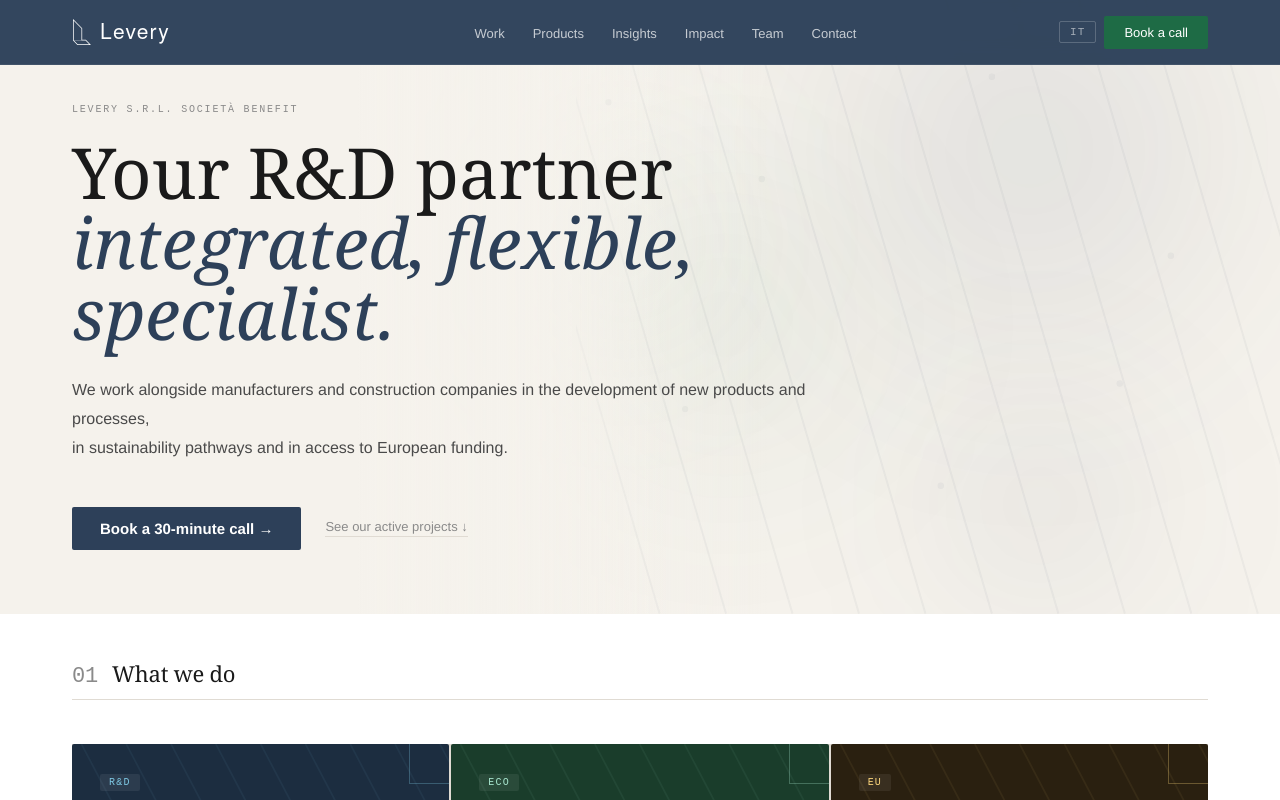
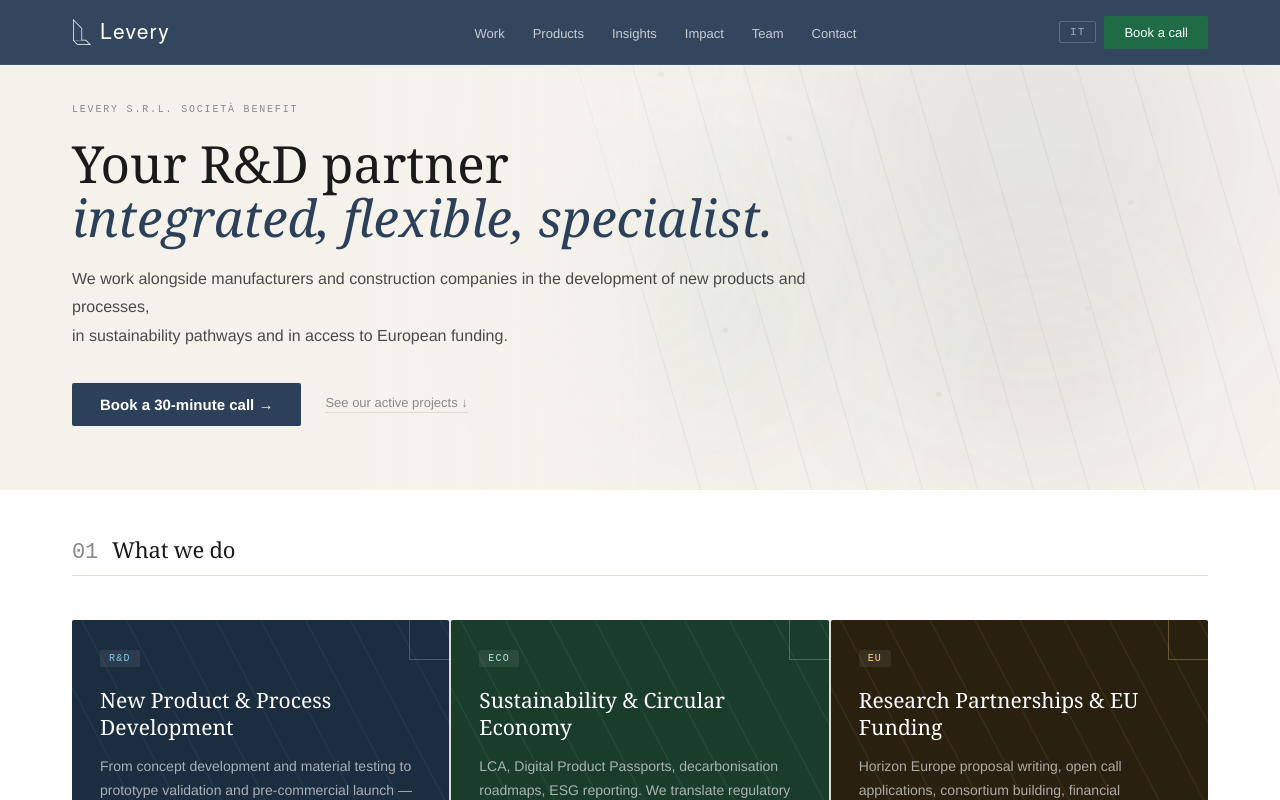
Before and after one commit to levery-srl/levery-website, a Next.js app: page / in a window 1280 px wide. Shown: the top 800 px of the page. Built offline with nearby package versions, Linux system fonts and the light colour scheme.

Commit message:
Hero more compact — reduce font, minHeight, subtitle margin

```diff
--- a/app/contact/page.jsx
+++ b/app/contact/page.jsx
@@ -106,7 +106,7 @@
 
 
       {/* HEADER */}
-      <div style={{background:`linear-gradient(145deg,${C.brand} 0%,#1A2D40 100%)`,padding:"120px 0 64px",position:"relative",overflow:"hidden"}}>
+      <div style={{background:`linear-gradient(145deg,#1C2D40 0%,${C.brand} 100%)`,padding:"clamp(140px,15vh,200px) 0 80px",position:"relative",overflow:"hidden"}}>
         <svg style={{position:"absolute",inset:0,width:"100%",height:"100%",opacity:0.06,pointerEvents:"none"}} viewBox="0 0 1200 280" preserveAspectRatio="xMidYMid slice">
           {Array.from({length:14},(_,i)=>(<line key={i} x1={i*95-40} y1="0" x2={i*95+160} y2="280" stroke="#7EC8E3" strokeWidth="1"/>))}
         </svg>
--- a/app/impact/page.jsx
+++ b/app/impact/page.jsx
@@ -134,7 +134,7 @@
 
 
       {/* HERO */}
-      <div style={{background:`linear-gradient(145deg,${C.brand} 0%,#1A2D40 100%)`,padding:"184px 0 64px",position:"relative",overflow:"hidden"}}>
+      <div style={{background:`linear-gradient(145deg,#1C2D40 0%,${C.brand} 100%)`,padding:"clamp(140px,15vh,200px) 0 80px",position:"relative",overflow:"hidden"}}>
         <svg style={{position:"absolute",inset:0,width:"100%",height:"100%",opacity:0.06,pointerEvents:"none"}} viewBox="0 0 1200 280" preserveAspectRatio="xMidYMid slice">
           {Array.from({length:14},(_,i)=>(<line key={i} x1={i*95-40} y1="0" x2={i*95+160} y2="280" stroke="#7EC8E3" strokeWidth="1"/>))}
         </svg>
@@ -265,4 +265,6 @@
       </footer>
     </div>
   );
-}
+}<svg style={{position:"absolute",inset:0,width:"100%",height:"100%",opacity:0.06,pointerEvents:"none"}} viewBox="0 0 1200 280" preserveAspectRatio="xMidYMid slice">
+          {Array.from({length:14},(_,i)=>(<line key={i} x1={i*95-40} y1="0" x2={i*95+160} y2="280" stroke="#7EC8E3" strokeWidth="1"/>))}
+        </svg>
--- a/app/insights/page.jsx
+++ b/app/insights/page.jsx
@@ -266,7 +266,7 @@
       </nav>
 
       {/* HEADER */}
-      <div style={{background:`linear-gradient(145deg,${C.brand} 0%,#1A2D40 100%)`,padding:"120px 0 64px",position:"relative",overflow:"hidden"}}>
+      <div style={{background:`linear-gradient(145deg,#1C2D40 0%,${C.brand} 100%)`,padding:"clamp(140px,15vh,200px) 0 80px",position:"relative",overflow:"hidden"}}>
         <svg style={{position:"absolute",inset:0,width:"100%",height:"100%",opacity:0.06,pointerEvents:"none"}} viewBox="0 0 1200 280" preserveAspectRatio="xMidYMid slice">
           {Array.from({length:14},(_,i)=>(<line key={i} x1={i*95-40} y1="0" x2={i*95+160} y2="280" stroke="#7EC8E3" strokeWidth="1"/>))}
         </svg>
--- a/app/page.jsx
+++ b/app/page.jsx
@@ -339,7 +339,7 @@
       </nav>
 
       {/* ── HERO ── */}
-      <section style={{ minHeight:"clamp(60vh,72vh,80vh)", display:"flex", alignItems:"center", background:C.sand, position:"relative", overflow:"hidden" }}>
+      <section style={{ minHeight:"clamp(50vh,60vh,68vh)", display:"flex", alignItems:"center", background:C.sand, position:"relative", overflow:"hidden" }}>
         <div style={{ position:"absolute", inset:0, zIndex:1 }} className="l-hero-right">
           <GradientMesh parallax={parallax}/>
         </div>
@@ -358,10 +358,10 @@
         <div style={{ maxWidth:1200, margin:"0 auto", padding:"clamp(96px, 13vh, 140px) 32px clamp(64px, 8vh, 100px)", width:"100%", position:"relative", zIndex:3 }}>
           <div style={{ maxWidth:780 }}>
             <span style={{ fontFamily:"monospace", fontSize:10, letterSpacing:"0.18em", color:C.inkLight, textTransform:"uppercase", marginBottom:22, display:"block" }}>{t.heroLabel}</span>
-            <h1 className="l-hero-h1" style={{ fontSize:"clamp(44px, 5.5vw, 82px)", fontWeight:400, color:C.ink, lineHeight:1.0, margin:"0 0 28px", fontFamily:"'Georgia','Times New Roman',serif" }}>
+            <h1 className="l-hero-h1" style={{ fontSize:"clamp(36px, 4vw, 62px)", fontWeight:400, color:C.ink, lineHeight:1.05, margin:"0 0 20px", fontFamily:"'Georgia','Times New Roman',serif" }}>
               {t.heroH1a}<br/><span style={{ fontStyle:"italic", color:C.brand }}>{t.heroH1b}</span>
             </h1>
-            <p style={{ fontSize:16, color:C.inkMid, lineHeight:1.8, margin:"0 0 44px", fontFamily:"'Helvetica Neue',Arial,sans-serif", fontWeight:300 }}>{lang==="it" ? <>Affianchiamo produttori e imprese del settore costruzioni nello sviluppo di nuovi prodotti e processi,<br/>nei percorsi di sostenibilità e nell'accesso ai finanziamenti europei.</> : <>We work alongside manufacturers and construction companies in the development of new products and processes,<br/>in sustainability pathways and in access to European funding.</>}</p>
+            <p style={{ fontSize:16, color:C.inkMid, lineHeight:1.8, margin:"0 0 32px", fontFamily:"'Helvetica Neue',Arial,sans-serif", fontWeight:300 }}>{lang==="it" ? <>Affianchiamo produttori e imprese del settore costruzioni nello sviluppo di nuovi prodotti e processi,<br/>nei percorsi di sostenibilità e nell'accesso ai finanziamenti europei.</> : <>We work alongside manufacturers and construction companies in the development of new products and processes,<br/>in sustainability pathways and in access to European funding.</>}</p>
             <div style={{ display:"flex", alignItems:"center", gap:24, flexWrap:"wrap" }}>
               <a href="https://outlook.office.com/book/InfoLevert@levery.it/" target="_blank" rel="noopener noreferrer" style={{ background:C.brand, color:C.white, padding:"13px 28px", borderRadius:2, fontSize:15, fontFamily:"'Helvetica Neue',Arial,sans-serif", fontWeight:600, textDecoration:"none", display:"inline-block", transition:"all 0.2s" }}
                 onMouseEnter={e=>{e.target.style.background=C.brandMid;e.target.style.transform="translateY(-2px)"}}
--- a/app/products/page.jsx
+++ b/app/products/page.jsx
@@ -261,7 +261,7 @@
 
       {/* PAGE HEADER */}
       <div style={{background:`linear-gradient(145deg,#1C2D40 0%,${C.brand} 100%)`,
-        padding:"184px 0 64px",position:"relative",overflow:"hidden"}}>
+        padding:"clamp(140px,15vh,200px) 0 80px",position:"relative",overflow:"hidden"}}>
         <svg style={{position:"absolute",inset:0,width:"100%",height:"100%",
           opacity:0.04,pointerEvents:"none"}}
           viewBox="0 0 1200 280" preserveAspectRatio="xMidYMid slice">
--- a/app/team/page.jsx
+++ b/app/team/page.jsx
@@ -341,7 +341,7 @@
 
       {/* PAGE HEADER */}
       <div style={{ background:`linear-gradient(145deg,#1C2D40 0%,${C.brand} 100%)`,
-        padding:"120px 0 64px", position:"relative", overflow:"hidden" }}>
+        padding:"clamp(140px,15vh,200px) 0 80px", position:"relative", overflow:"hidden" }}>
         <svg style={{ position:"absolute", inset:0, width:"100%", height:"100%",
           opacity:0.04, pointerEvents:"none" }}
           viewBox="0 0 1200 280" preserveAspectRatio="xMidYMid slice">
--- a/app/work/page.jsx
+++ b/app/work/page.jsx
@@ -474,7 +474,7 @@
 
       {/* PAGE HEADER */}
       <div style={{ background:`linear-gradient(145deg,#1C2D40 0%,${C.brand} 100%)`,
-        padding:"120px 0 64px", position:"relative", overflow:"hidden" }}>
+        padding:"clamp(140px,15vh,200px) 0 80px", position:"relative", overflow:"hidden" }}>
         <svg style={{ position:"absolute", inset:0, width:"100%", height:"100%",
           opacity:0.04, pointerEvents:"none" }}
           viewBox="0 0 1200 280" preserveAspectRatio="xMidYMid slice">
```
